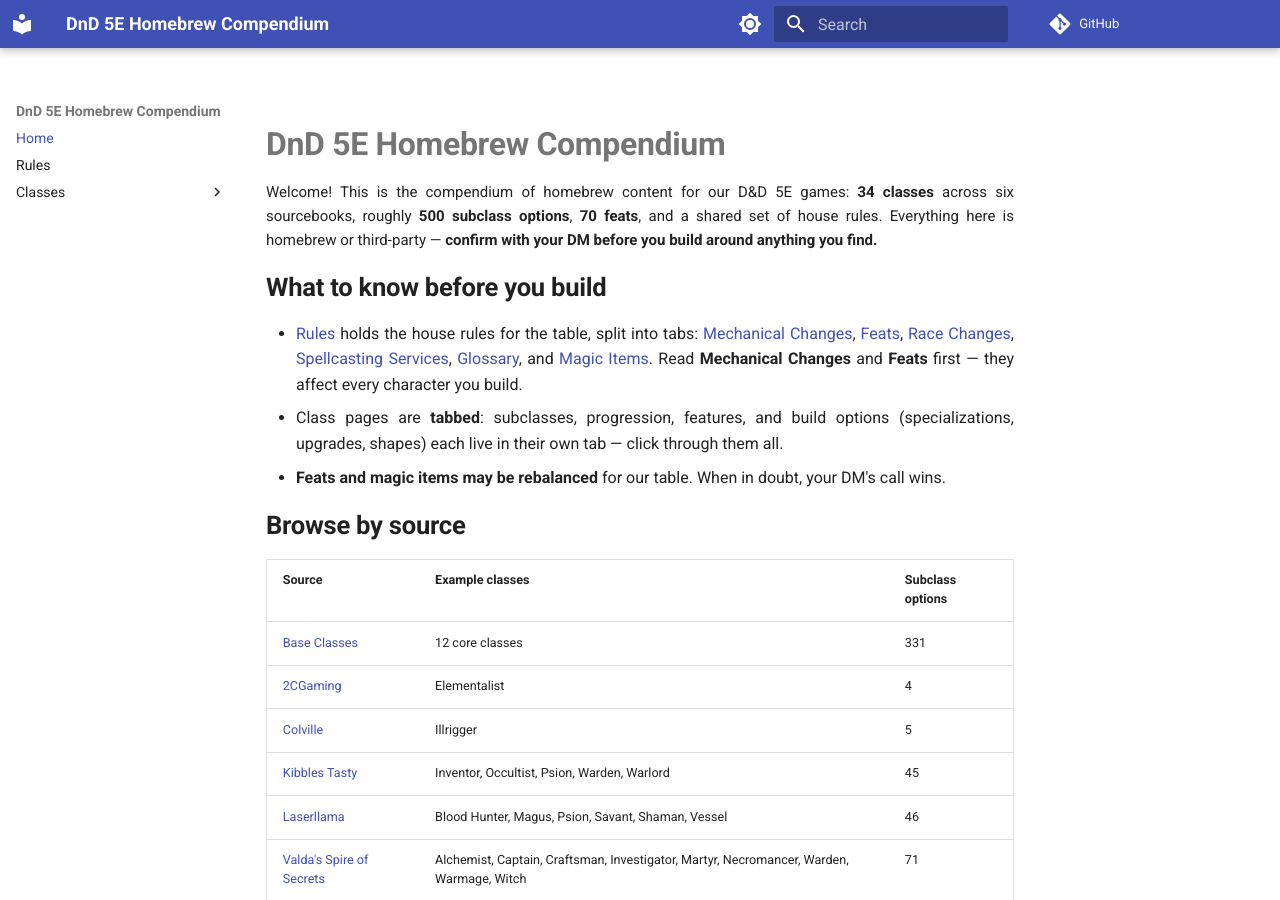
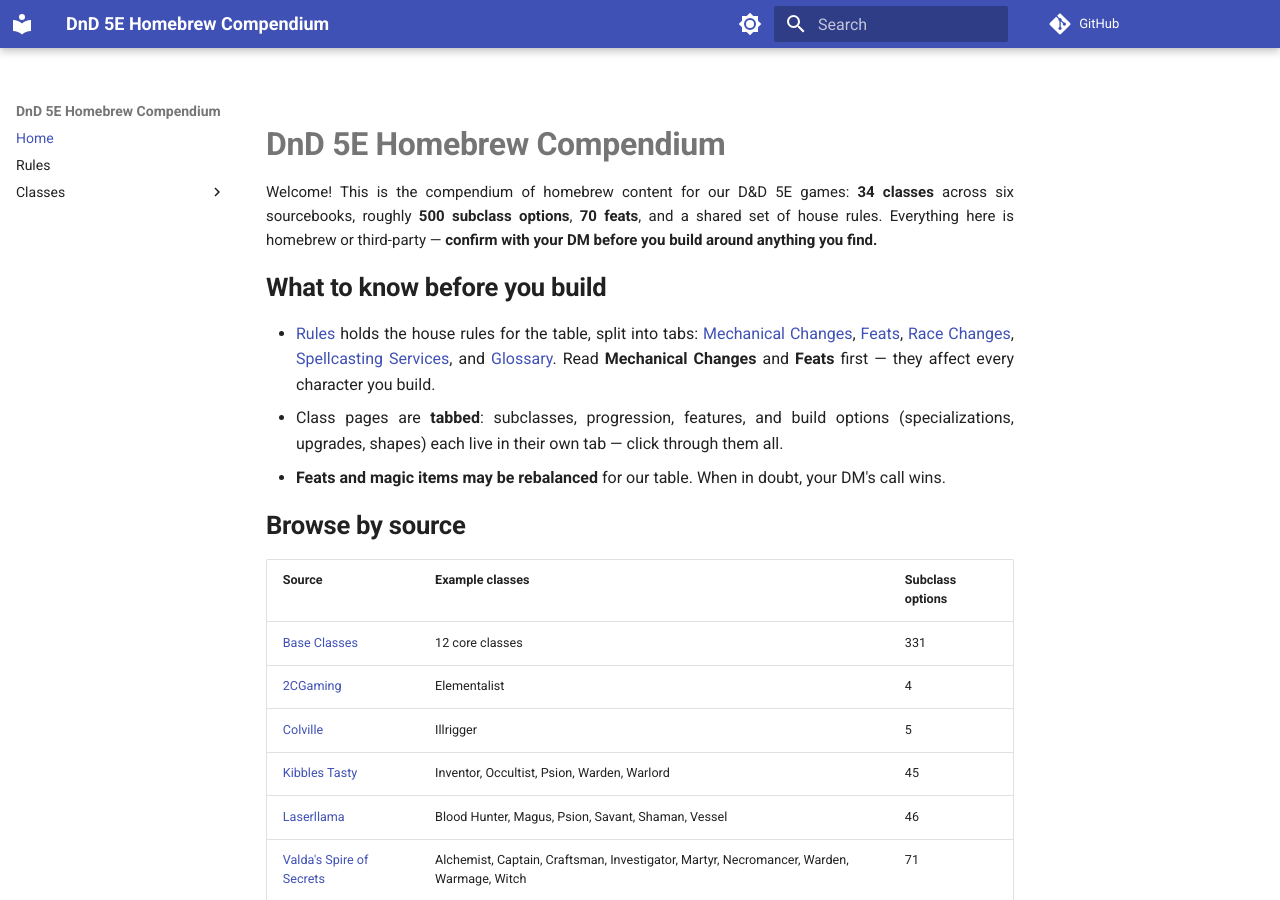
Before and after one commit to NyusSsong/DnD5E_Homebrew_Compendium, an MkDocs documentation site: the page built from docs/index.md, in a window 1280 px wide and 900 px high. Built offline with MkDocs 1.6.1 and Material for MkDocs 9.7.7, drawn with Linux system fonts in a browser that asks for light colours; comment, search, counter and statistics services are not loaded.

Commit message:
fix: remove duplicate mention of magic items in rules section

```diff
--- a/docs/index.md
+++ b/docs/index.md
@@ -4,7 +4,7 @@
 
 ## What to know before you build
 
-- [Rules](rules.md) holds the house rules for the table, split into tabs: [Mechanical Changes](rules.md), [Feats](rules.md), [Race Changes](rules.md), [Spellcasting Services](rules.md), [Glossary](rules.md), and [Magic Items](rules.md). Read **Mechanical Changes** and **Feats** first — they affect every character you build.
+- [Rules](rules.md) holds the house rules for the table, split into tabs: [Mechanical Changes](rules.md), [Feats](rules.md), [Race Changes](rules.md), [Spellcasting Services](rules.md), and [Glossary](rules.md). Read **Mechanical Changes** and **Feats** first — they affect every character you build.
 - Class pages are **tabbed**: subclasses, progression, features, and build options (specializations, upgrades, shapes) each live in their own tab — click through them all.
 - **Feats and magic items may be rebalanced** for our table. When in doubt, your DM's call wins.
 
```
